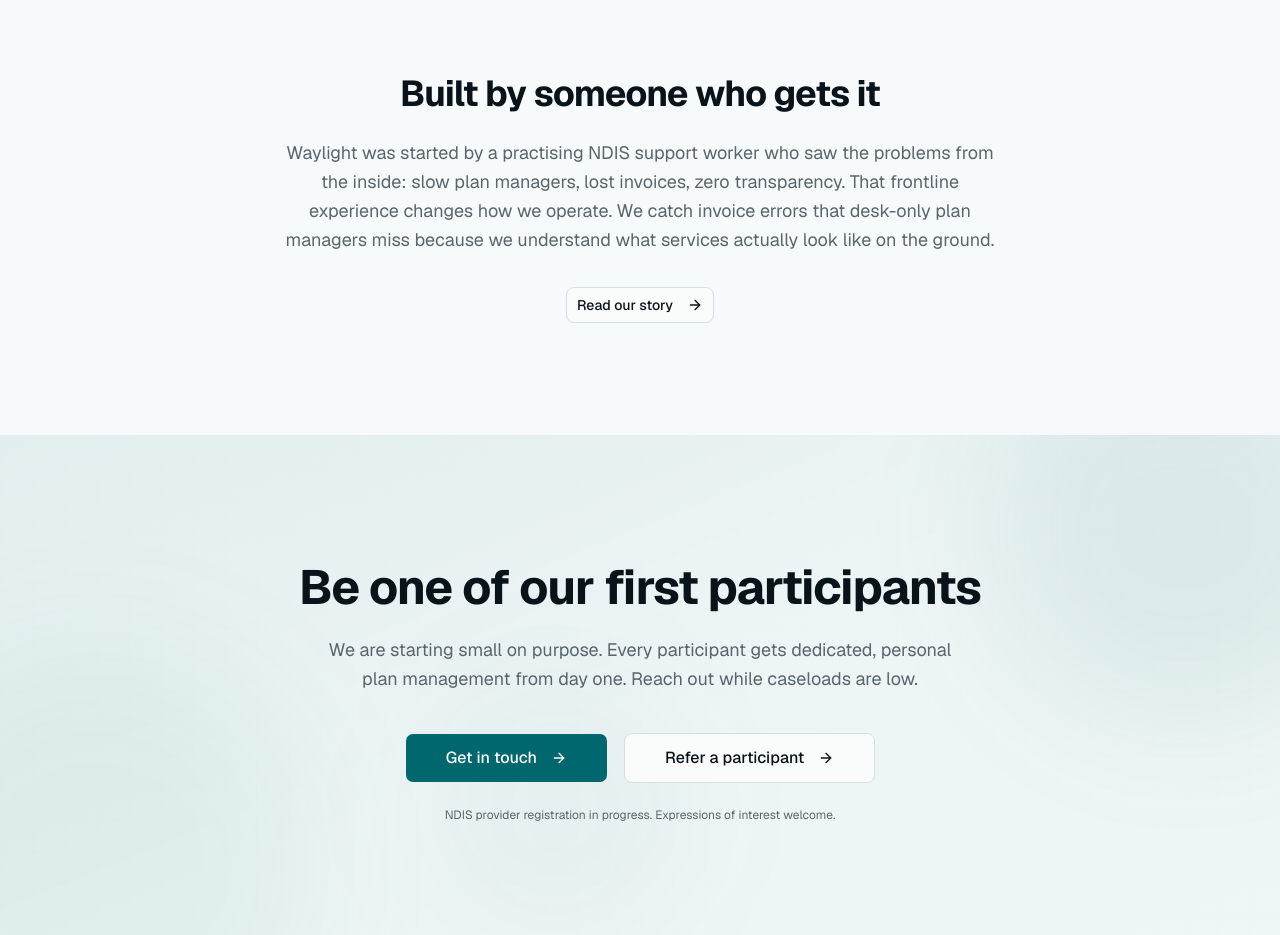
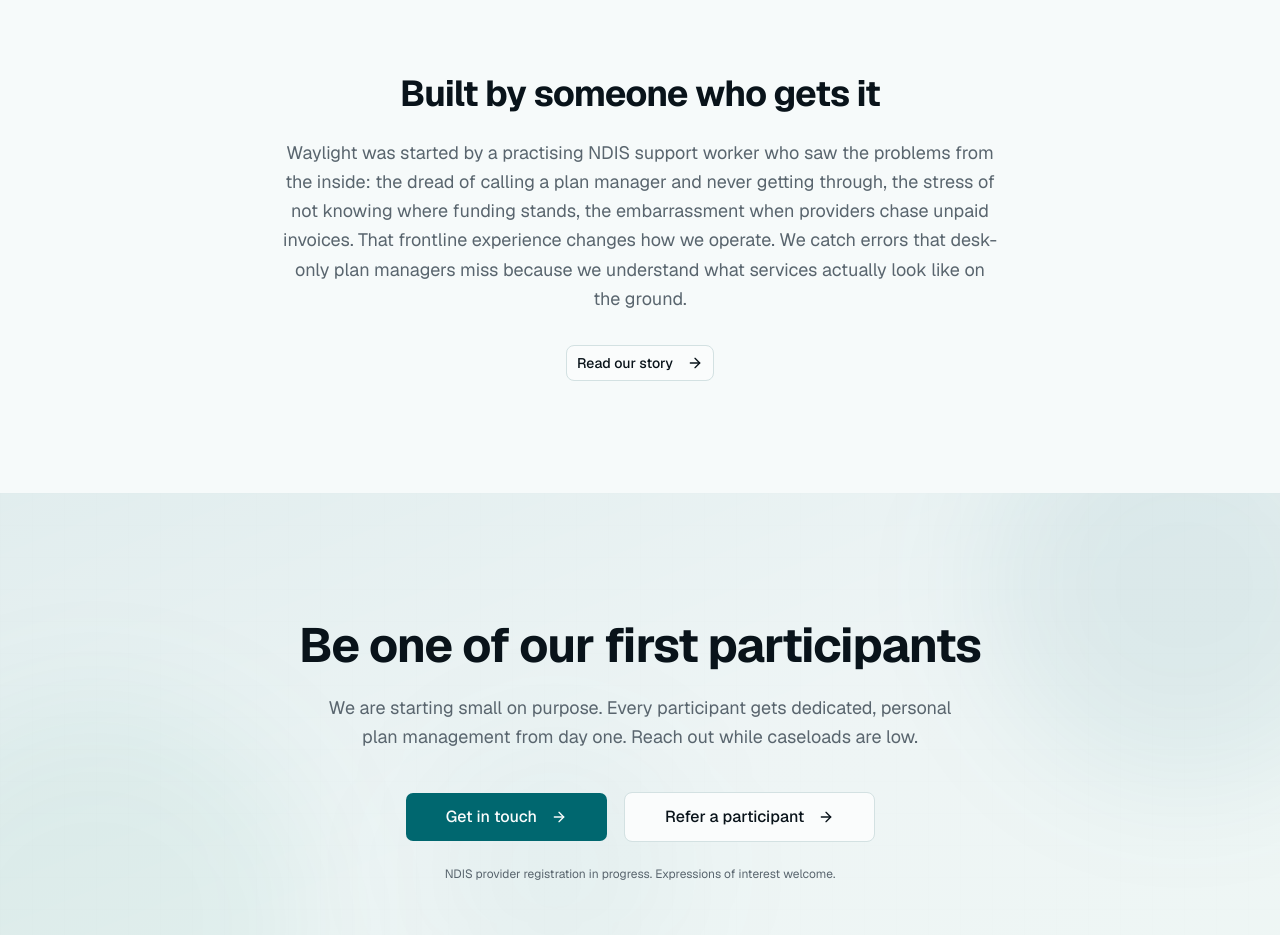
Before and after one commit to j0shinator24/waylight-website, a Next.js app: page / in a window 1280 px wide. Shown: the part 4800-5735 px from the top of the page. Built offline with nearby package versions, Linux system fonts and the light colour scheme.

Commit message:
Auto-sync: 2026-04-05 21:23:37

```diff
--- a/src/app/about/page.tsx
+++ b/src/app/about/page.tsx
@@ -19,7 +19,7 @@
       <section className="relative overflow-hidden bg-gradient-to-b from-primary/5 to-background py-16 md:py-24">
         <HeroBackground />
         <div className="relative mx-auto max-w-6xl px-4 md:px-8">
-          <div className="max-w-2xl">
+          <div className="max-w-[60ch]">
             <h1 className="text-4xl font-bold tracking-tight md:text-5xl">
               About Waylight
             </h1>
@@ -276,7 +276,7 @@
           <h2 className="text-2xl font-bold tracking-tight md:text-3xl">
             Ready to experience personal plan management?
           </h2>
-          <p className="mt-4 text-muted-foreground max-w-xl mx-auto">
+          <p className="mt-4 text-muted-foreground max-w-[55ch] mx-auto">
             Whether you are a participant, support coordinator, or family
             member, get in touch and we will walk you through how it works.
           </p>
--- a/src/app/contact/page.tsx
+++ b/src/app/contact/page.tsx
@@ -77,7 +77,7 @@
       <section className="relative overflow-hidden bg-gradient-to-b from-primary/5 to-background py-16 md:py-24">
         <HeroBackground />
         <div className="relative mx-auto max-w-6xl px-4 md:px-8">
-          <div className="max-w-2xl">
+          <div className="max-w-[60ch]">
             <h1 className="text-4xl font-bold tracking-tight md:text-5xl">
               Contact us
             </h1>
--- a/src/app/page.tsx
+++ b/src/app/page.tsx
@@ -390,10 +390,12 @@
             </h2>
             <p className="mt-6 text-muted-foreground text-lg leading-relaxed max-w-[60ch] mx-auto">
               Waylight was started by a practising NDIS support worker who saw the
-              problems from the inside: slow plan managers, lost invoices, zero
-              transparency. That frontline experience changes how we operate.
-              We catch invoice errors that desk-only plan managers miss because
-              we understand what services actually look like on the ground.
+              problems from the inside: the dread of calling a plan manager and
+              never getting through, the stress of not knowing where funding stands,
+              the embarrassment when providers chase unpaid invoices. That frontline
+              experience changes how we operate. We catch errors that desk-only
+              plan managers miss because we understand what services actually look
+              like on the ground.
             </p>
             <Link href="/about">
               <Button variant="outline" size="lg" className="mt-8">
--- a/src/app/services/page.tsx
+++ b/src/app/services/page.tsx
@@ -209,7 +209,7 @@
       <section className="relative overflow-hidden bg-gradient-to-b from-primary/5 to-background py-16 md:py-24">
         <HeroBackground />
         <div className="relative mx-auto max-w-6xl px-4 md:px-8">
-          <div className="max-w-2xl">
+          <div className="max-w-[60ch]">
             <Badge variant="secondary" className="mb-4">
               Plan Management and Provider Tools
             </Badge>
@@ -234,7 +234,7 @@
             <h2 className="text-2xl font-bold tracking-tight md:text-3xl">
               NDIS Plan Management
             </h2>
-            <p className="mt-3 text-muted-foreground max-w-2xl">
+            <p className="mt-3 text-muted-foreground max-w-[60ch]">
               Plan management is funded under your NDIS plan at no cost to your
               other supports. It sits in its own budget category (CB Choice and
               Control) and does not reduce your core or capacity building funding.
@@ -334,7 +334,7 @@
             <h2 className="text-2xl font-bold tracking-tight md:text-3xl">
               Tools for NDIS Providers
             </h2>
-            <p className="mt-3 text-muted-foreground max-w-2xl">
+            <p className="mt-3 text-muted-foreground max-w-[60ch]">
               Built for providers who are tired of compliance spreadsheets and
               paper-based shift notes. Whether you run a SIL house, a support
               coordination practice, or an allied health clinic, these tools
```
